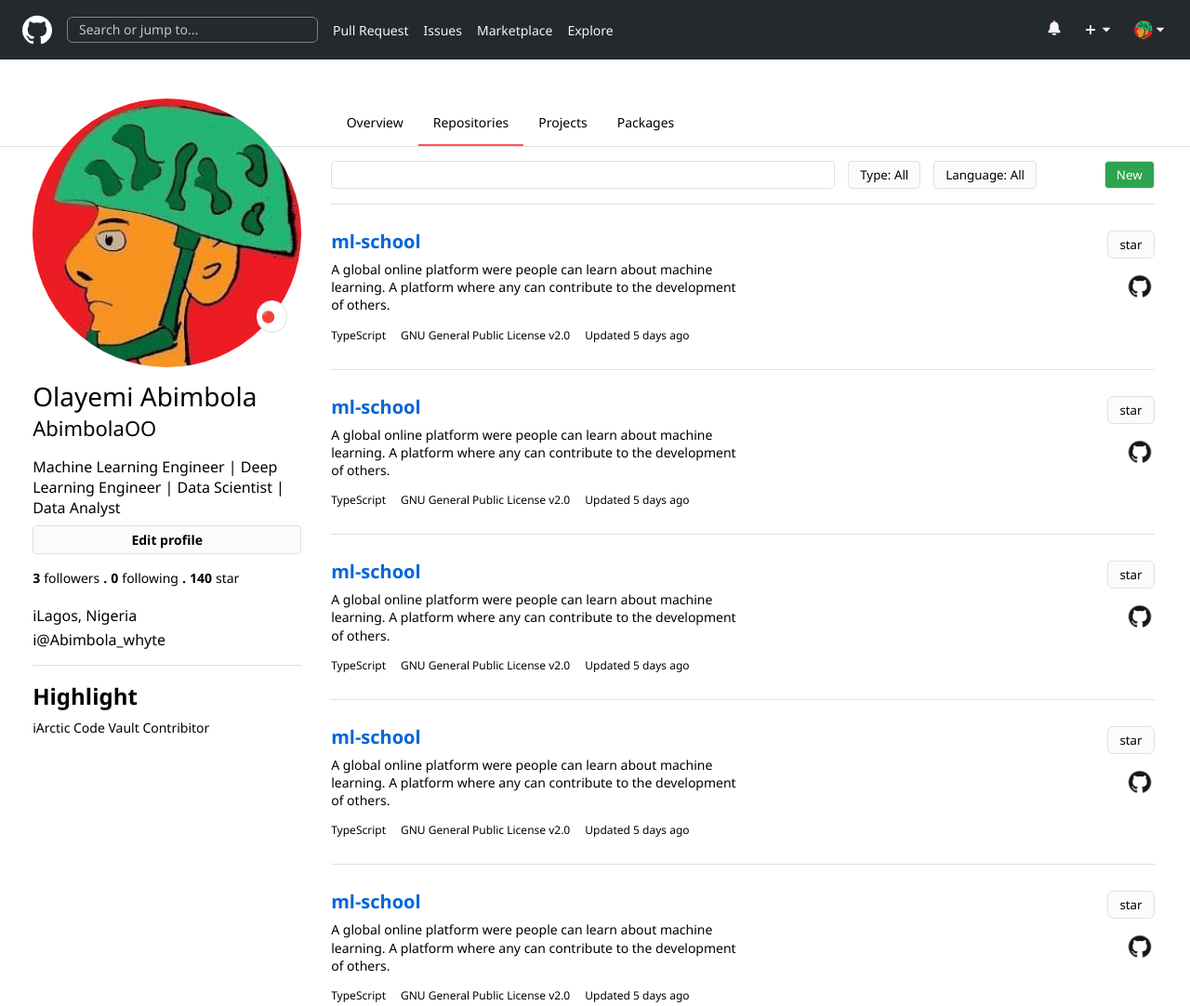
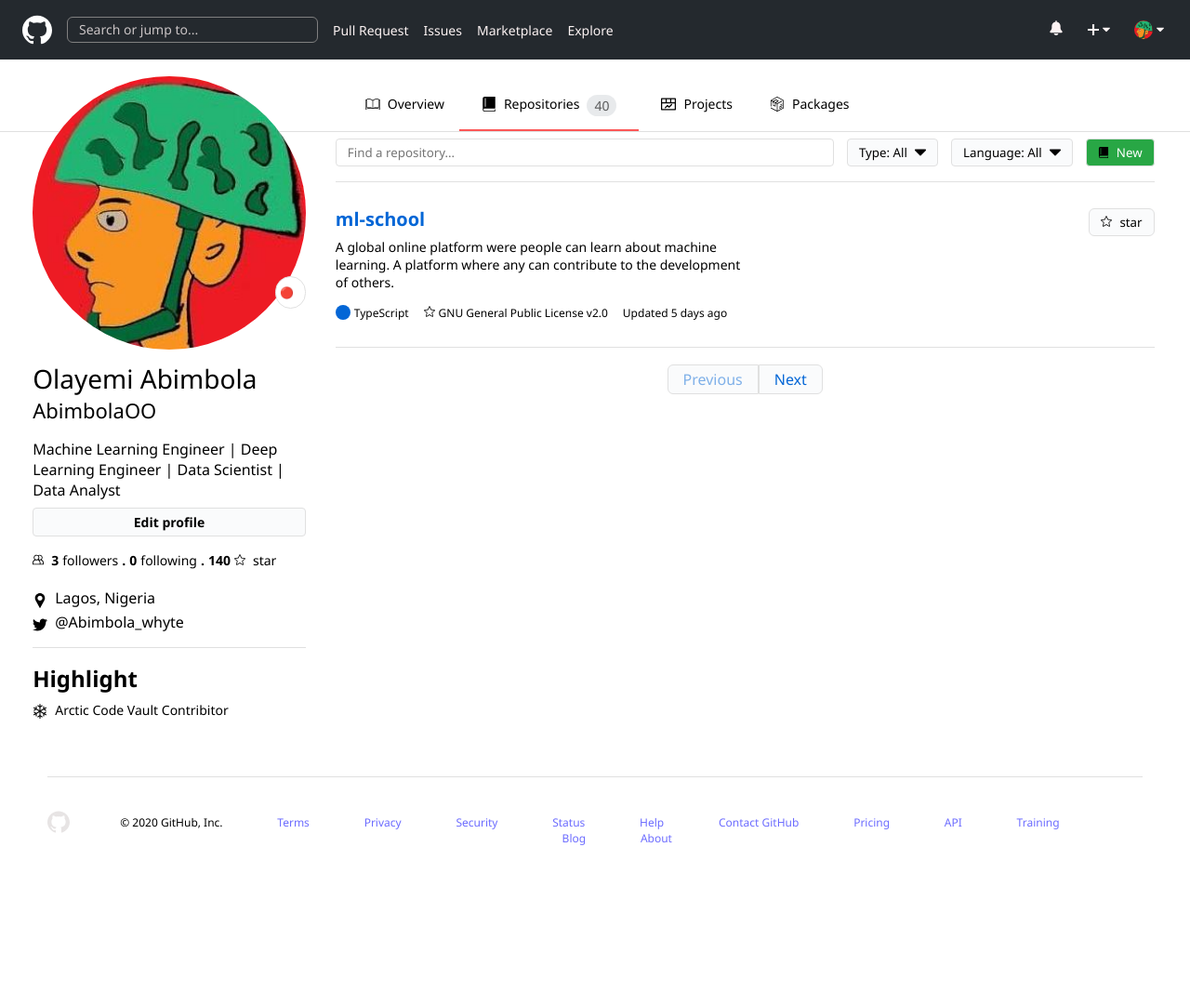
Before and after one commit to AbimbolaOO/buycoins-test, a plain HTML site: page index.html in a window 1280 px wide. Shown: the top 1082 px of the page at 93% size. After the commit the page ends 958 px from the top, so only its background shows below. Drawn offline with Linux system fonts and the light colour scheme.

Commit message:
fix: general ui fixes

```diff
--- a/index.html
+++ b/index.html
@@ -30,7 +30,7 @@
           />
         </form>
         <a href="#" class="hide">Dashboard</a>
-        <a href="#">Pull Request</a>
+        <a href="#" class="trimable-text">Pull Request</a>
         <a href="#">Issues</a>
         <a href="#">Marketplace</a>
         <a href="#">Explore</a>
@@ -41,15 +41,42 @@
             class="header-image"
           />AbimbolaOO</a
         >
-        <a href="#" class="nav-with-icon sign-out hide"
-          ><img src="assets/svg/logout.svg" alt="user image" /> Sign out</a
-        >
+        <a href="#" class="nav-with-icon hide">
+          <svg class="nav-with-svg-icon" viewBox="0 0 512 512">
+            <g>
+              <g>
+                <path
+                  d="M255.15,468.625H63.787c-11.737,0-21.262-9.526-21.262-21.262V64.638c0-11.737,9.526-21.262,21.262-21.262H255.15
+             c11.758,0,21.262-9.504,21.262-21.262S266.908,0.85,255.15,0.85H63.787C28.619,0.85,0,29.47,0,64.638v382.724
+             c0,35.168,28.619,63.787,63.787,63.787H255.15c11.758,0,21.262-9.504,21.262-21.262
+             C276.412,478.129,266.908,468.625,255.15,468.625z"
+                />
+              </g>
+            </g>
+            <g>
+              <g>
+                <path
+                  d="M505.664,240.861L376.388,113.286c-8.335-8.25-21.815-8.143-30.065,0.213s-8.165,21.815,0.213,30.065l92.385,91.173
+             H191.362c-11.758,0-21.262,9.504-21.262,21.262c0,11.758,9.504,21.263,21.262,21.263h247.559l-92.385,91.173
+             c-8.377,8.25-8.441,21.709-0.213,30.065c4.167,4.21,9.653,6.336,15.139,6.336c5.401,0,10.801-2.041,14.926-6.124l129.276-127.575
+             c4.04-3.997,6.336-9.441,6.336-15.139C512,250.302,509.725,244.88,505.664,240.861z"
+                />
+              </g>
+            </g>
+          </svg>
+          <span>Sign out</span>
+        </a>
       </nav>
       <!-- Header icons -->
       <div class="nav-icons">
         <!-- Icon 1 -->
-        <div id="hide-header-icon-0">
-          <svg height="16" viewBox="0 0 24 24" width="16">
+        <div>
+          <svg
+            id="hide-header-icon-0"
+            height="16"
+            viewBox="0 0 24 24"
+            width="16"
+          >
             <g>
               <path
                 d="m21.379 16.913c-1.512-1.278-2.379-3.146-2.379-5.125v-2.788c0-3.519-2.614-6.432-6-6.92v-1.08c0-.553-.448-1-1-1s-1 .447-1 1v1.08c-3.387.488-6 3.401-6 6.92v2.788c0 1.979-.867 3.847-2.388 5.133-.389.333-.612.817-.612 1.329 0 .965.785 1.75 1.75 1.75h16.5c.965 0 1.75-.785 1.75-1.75 0-.512-.223-.996-.621-1.337z"
@@ -67,8 +94,13 @@
           </div>
         </div>
         <!-- Icon 2 -->
-        <div id="hide-header-icon-1" class="hide-header-icon">
-          <svg viewBox="0 0 448 448" class="plus" width="16">
+        <div class="hide-header-icon">
+          <svg
+            id="hide-header-icon-1"
+            viewBox="0 0 448 448"
+            class="plus"
+            width="16"
+          >
             <path
               d="m272 184c-4.417969 0-8-3.582031-8-8v-176h-80v176c0 4.417969-3.582031 8-8 8h-176v80h176c4.417969 0 8 3.582031 8 8v176h80v-176c0-4.417969 3.582031-8 8-8h176v-80zm0 0"
             />
@@ -88,8 +120,9 @@
           </div>
         </div>
         <!-- Icon 3 -->
-        <div id="hide-header-icon-2" class="hide-header-icon">
+        <div class="hide-header-icon">
           <img
+            id="hide-header-icon-2"
             class="logo"
             src="assets/img/profile-picture.jpg"
             alt="abimbola's picture"
@@ -171,24 +204,61 @@
         <button class="edit-profile-btn">Edit profile</button>
         <!-- Github followers and stars -->
         <div class="followers-stars">
-          <a><span>3</span> followers </a>
+          <a
+            ><span
+              ><img
+                src="assets/svg/users.svg"
+                alt="icon"
+                class="followers-stars-icons" /></span
+            ><span>3</span> followers
+          </a>
           <span>.</span>
           <a> <span>0</span> following </a>
           <span>.</span>
-          <a> <span>140</span> star </a>
+          <a>
+            <span>140</span
+            ><span
+              ><img
+                src="assets/svg/star.svg"
+                alt="icon"
+                class="followers-stars-icons"
+            /></span>
+            star
+          </a>
         </div>
         <!--  -->
         <!-- Contact list -->
         <ul class="contact-list hidden-profile">
           <!-- Location -->
-          <li><span>i</span>Lagos, Nigeria</li>
+          <li>
+            <span
+              ><img
+                src="assets/svg/pin.svg"
+                alt="icon"
+                class="profile-icons" /></span
+            >Lagos, Nigeria
+          </li>
           <!-- Twitter handle -->
-          <li><span>i</span><a>@Abimbola_whyte</a></li>
+          <li>
+            <span
+              ><img
+                src="assets/svg/twitter.svg"
+                alt="icon"
+                class="profile-icons" /></span
+            ><a>@Abimbola_whyte</a>
+          </li>
         </ul>
         <!-- Highlight and Arctic Vault -->
         <div class="highlights hidden-profile">
           <h2>Highlight</h2>
-          <div class="arctic"><span>i</span>Arctic Code Vault Contribitor</div>
+          <div class="arctic">
+            <span
+              ><img
+                src="assets/svg/snowflake.svg"
+                alt="icon"
+                class="profile-icons" /></span
+            >Arctic Code Vault Contribitor
+          </div>
         </div>
         <!--  -->
       </section>
@@ -207,23 +277,75 @@
             />
             <div class="repo-user-name">AbimbolaOO</div>
           </div>
-          <a href="#">Overview</a>
-          <a href="#" class="repo-nav-active">Repositories</a>
-          <a href="#">Projects</a>
-          <a href="#">Packages</a>
+          <a href="#"
+            ><span
+              ><img
+                src="assets/svg/book.svg"
+                alt="icon"
+                class="repo-nav-icons" /></span
+            >Overview</a
+          >
+          <a href="#" class="repo-nav-active"
+            ><span
+              ><img
+                src="assets/svg/book-of-black-cover-closed.svg"
+                alt="icon"
+                class="repo-nav-icons" /></span
+            >Repositories <span class="repo-nav-text">40</span></a
+          >
+          <a href="#"
+            ><span
+              ><img
+                src="assets/svg/dashboard.svg"
+                alt="icon"
+                class="repo-nav-icons" /></span
+            >Projects</a
+          >
+          <a href="#"
+            ><span
+              ><img
+                src="assets/svg/box.svg"
+                alt="icon"
+                class="repo-nav-icons" /></span
+            >Packages</a
+          >
         </nav>
         <!-- Repository search bar section -->
         <section class="repo-search-container">
           <!-- Search bar -->
           <input
+            placeholder="Find a repository..."
             type="text"
             class="my-repo-search-text"
             name="myRepoSearchText"
           />
           <!-- buttons -->
-          <button>Type: All</button>
-          <button>Language: All</button>
-          <button>New</button>
+          <button>
+            Type: All
+            <span
+              ><img
+                src="assets/svg/sort-down.svg"
+                alt="icon"
+                class="search-icons"
+            /></span>
+          </button>
+          <button>
+            Language: All
+            <span
+              ><img
+                src="assets/svg/sort-down.svg"
+                alt="icon"
+                class="search-icons"
+            /></span>
+          </button>
+          <button>
+            <span
+              ><img
+                src="assets/svg/book-of-black-cover-closed.svg"
+                alt="icon"
+                class="search-icons" /></span
+            >New
+          </button>
         </section>
         <!-- Repositories list section -->
         <ul>
@@ -240,176 +362,30 @@
                 <!-- Repo info div -->
                 <div class="repo-info">
                   <ul class="repo-info-list">
+                    <li><div class="color-code"></div></li>
                     <li>TypeScript</li>
-                    <li>GNU General Public License v2.0</li>
+                    <li>
+                      <span
+                        ><img
+                          src="assets/svg/star.svg"
+                          alt="icon"
+                          class="repo-info-icons" /></span
+                      >GNU General Public License v2.0
+                    </li>
                     <li>Updated 5 days ago</li>
                   </ul>
                 </div>
               </div>
               <div class="star-and-activity">
                 <!-- Star button -->
-                <button>star</button>
-                <!-- Activity img -->
-                <img
-                  src="assets/img/GitHub.png"
-                  alt="github logo"
-                  class="logo"
-                />
-              </div>
-            </section>
-          </li>
-          <li>
-            <!-- Repository tile -->
-            <section class="repo-tile">
-              <div class="repo-meta-data">
-                <a href="#">ml-school</a>
-                <p>
-                  A global online platform were people can learn about machine
-                  learning. A platform where any can contribute to the
-                  development of others.
-                </p>
-                <!-- Repo info div -->
-                <div class="repo-info">
-                  <ul class="repo-info-list">
-                    <li>TypeScript</li>
-                    <li>GNU General Public License v2.0</li>
-                    <li>Updated 5 days ago</li>
-                  </ul>
-                </div>
-              </div>
-              <div class="star-and-activity">
-                <!-- Star button -->
-                <button>star</button>
-                <!-- Activity img -->
-                <img
-                  src="assets/img/GitHub.png"
-                  alt="github logo"
-                  class="logo"
-                />
-              </div>
-            </section>
-          </li>
-          <li>
-            <!-- Repository tile -->
-            <section class="repo-tile">
-              <div class="repo-meta-data">
-                <a href="#">ml-school</a>
-                <p>
-                  A global online platform were people can learn about machine
-                  learning. A platform where any can contribute to the
-                  development of others.
-                </p>
-                <!-- Repo info div -->
-                <div class="repo-info">
-                  <ul class="repo-info-list">
-                    <li>TypeScript</li>
-                    <li>GNU General Public License v2.0</li>
-                    <li>Updated 5 days ago</li>
-                  </ul>
-                </div>
-              </div>
-              <div class="star-and-activity">
-                <!-- Star button -->
-                <button>star</button>
-                <!-- Activity img -->
-                <img
-                  src="assets/img/GitHub.png"
-                  alt="github logo"
-                  class="logo"
-                />
-              </div>
-            </section>
-          </li>
-          <li>
-            <!-- Repository tile -->
-            <section class="repo-tile">
-              <div class="repo-meta-data">
-                <a href="#">ml-school</a>
-                <p>
-                  A global online platform were people can learn about machine
-                  learning. A platform where any can contribute to the
-                  development of others.
-                </p>
-                <!-- Repo info div -->
-                <div class="repo-info">
-                  <ul class="repo-info-list">
-                    <li>TypeScript</li>
-                    <li>GNU General Public License v2.0</li>
-                    <li>Updated 5 days ago</li>
-                  </ul>
-                </div>
-              </div>
-              <div class="star-and-activity">
-                <!-- Star button -->
-                <button>star</button>
-                <!-- Activity img -->
-                <img
-                  src="assets/img/GitHub.png"
-                  alt="github logo"
-                  class="logo"
-                />
-              </div>
-            </section>
-          </li>
-          <li>
-            <!-- Repository tile -->
-            <section class="repo-tile">
-              <div class="repo-meta-data">
-                <a href="#">ml-school</a>
-                <p>
-                  A global online platform were people can learn about machine
-                  learning. A platform where any can contribute to the
-                  development of others.
-                </p>
-                <!-- Repo info div -->
-                <div class="repo-info">
-                  <ul class="repo-info-list">
-                    <li>TypeScript</li>
-                    <li>GNU General Public License v2.0</li>
-                    <li>Updated 5 days ago</li>
-                  </ul>
-                </div>
-              </div>
-              <div class="star-and-activity">
-                <!-- Star button -->
-                <button>star</button>
-                <!-- Activity img -->
-                <img
-                  src="assets/img/GitHub.png"
-                  alt="github logo"
-                  class="logo"
-                />
-              </div>
-            </section>
-          </li>
-          <li>
-            <!-- Repository tile -->
-            <section class="repo-tile">
-              <div class="repo-meta-data">
-                <a href="#">ml-school</a>
-                <p>
-                  A global online platform were people can learn about machine
-                  learning. A platform where any can contribute to the
-                  development of others.
-                </p>
-                <!-- Repo info div -->
-                <div class="repo-info">
-                  <ul class="repo-info-list">
-                    <li>TypeScript</li>
-                    <li>GNU General Public License v2.0</li>
-                    <li>Updated 5 days ago</li>
-                  </ul>
-                </div>
-              </div>
-              <div class="star-and-activity">
-                <!-- Star button -->
-                <button>star</button>
-                <!-- Activity img -->
-                <img
-                  src="assets/img/GitHub.png"
-                  alt="github logo"
-                  class="logo"
-                />
+                <button>
+                  <span
+                    ><img
+                      src="assets/svg/star.svg"
+                      alt="icon"
+                      class="star-icons" /></span
+                  >star
+                </button>
               </div>
             </section>
           </li>
--- a/scripts/api/fetchData.mjs
+++ b/scripts/api/fetchData.mjs
@@ -3,7 +3,7 @@ import { elapsedTime, getApiProps } from "./utils.mjs";
 
 const githubData = {
   // the token below should only have public access i.e no security risk
-  token: "4f17051df33aaf26081d0b4a998cae988902718e",
+  token: "e94e3d231890131a9495c9790c927f30437018e1",
   userName: "AbimbolaOO",
 };
 
--- a/scripts/api/utils.mjs
+++ b/scripts/api/utils.mjs
@@ -18,7 +18,7 @@ export function elapsedTime(updatedAt) {
   } else if (timeGap < 3600 * 24 * 30) {
     return `updated ${currentTime.getDate() - updatedTime.getDate()} ago`;
   } else if (timeGap < 3600 * 24 * 30 * 365) {
-    return `updated ${updatedTime.getDate()} ${new Intl.DateTimeFormat(
+    return `updated on ${updatedTime.getDate()} ${new Intl.DateTimeFormat(
       "en-GB",
       options
     ).format(updatedTime)}`;
--- a/styles/css/drop-down.css
+++ b/styles/css/drop-down.css
@@ -89,6 +89,7 @@
 .notification-drop-down {
   position: absolute;
   justify-content: center;
+  align-items: center;
   width: 200px;
   color: white;
   font-size: 12px;
--- a/styles/css/git-repo-tile.css
+++ b/styles/css/git-repo-tile.css
@@ -9,7 +9,6 @@
 .repo-meta-data {
   display: flex;
   flex-direction: column;
-  /* border: 2px solid saddlebrown; */
   width: 75%;
 }
 
@@ -34,26 +33,20 @@
 
 .repo-info {
   display: flex;
-  /* border: 2px solid rebeccapurple; */
 }
 
 .repo-info-list {
   display: flex;
   font-size: 12px;
-  /* border: 2px solid red; */
 }
 
 .repo-info-list > * {
   margin-right: 16px;
 }
 
-/*  */
-
 .star-and-activity {
   display: flex;
   flex-direction: column;
-  /* border: 2px solid royalblue; */
-  /* width: 25%; */
   align-items: flex-end;
 }
 
@@ -65,5 +58,29 @@
   line-height: 20px;
   outline: none;
   margin-bottom: 14px;
-  /* display: block; */
+  transition: background-color 0.2s ease-in;
 }
+
+.star-and-activity button:hover {
+  background-color: #ebeef0;
+}
+
+.star-icons,
+.repo-info-icons {
+  align-self: flex-end;
+  width: 12px;
+  height: 12px;
+  margin-right: 8px;
+}
+
+.repo-info-icons {
+  margin-right: 4px;
+}
+
+.color-code {
+  width: 16px;
+  height: 16px;
+  background-color: #0366d6;
+  border-radius: 50%;
+  margin-right: -12px;
+}
--- a/styles/css/header.css
+++ b/styles/css/header.css
@@ -71,7 +71,6 @@ header * a:hover {
 
 .search::placeholder {
   color: rgba(252, 243, 243, 0.767);
-  opacity: 1;
 }
 
 .search:focus {
@@ -168,6 +167,12 @@ header * a:hover {
     width: 24px;
     margin-right: 8px;
   }
+
+  .nav-with-svg-icon {
+    width: 16px;
+    fill: white;
+    margin-right: 8px;
+  }
 }
 
 @media only screen and (min-width: 769px) {
@@ -214,7 +219,6 @@ header * a:hover {
   }
 
   .plus {
-    width: 10px !important;
-    margin-right: 4px;
+    width: 12px !important;
   }
 }
--- a/styles/css/images.css
+++ /dev/null
@@ -1,9 +0,0 @@
-.logo {
-  width: 32px;
-  height: 32px;
-}
-
-.focus-logo {
-  width: 16px;
-  height: 16px;
-}
--- a/styles/css/main-body.css
+++ b/styles/css/main-body.css
@@ -1,13 +1,10 @@
 .main-section {
   display: flex;
-  /* border: 2px solid rebeccapurple; */
   justify-content: space-around;
   margin: 1px 5% 32px;
 }
 
-/* main github content styles */
 .git-content {
-  /* border: 2px solid rgb(139, 114, 250); */
   flex: 3;
   padding-left: 16px;
 }
@@ -22,7 +19,6 @@
 }
 @media only screen and (min-width: 768px) {
   .main-section {
-    margin: 42px 3% 32px 1.5%;
-    /* position: relative; */
+    margin: 18px 3% 32px 1.5%;
   }
 }
--- a/styles/css/profile-section.css
+++ b/styles/css/profile-section.css
@@ -110,6 +110,13 @@
   font-size: 14px;
 }
 
+.followers-stars-icons {
+  align-self: center;
+  width: 16px;
+  height: 16px;
+  /* margin-right: 8px; */
+}
+
 @media only screen and (max-width: 768px) {
   .hidden-profile {
     display: none;
@@ -121,7 +128,7 @@
 
 @media only screen and (min-width: 769px) {
   .profile {
-    width: 321px;
+    flex: 1;
     padding: 0 16px;
     position: relative;
   }
@@ -142,8 +149,8 @@
 
   .focusing-container {
     position: absolute;
-    left: 80%;
-    top: 17%;
+    left: 85%;
+    top: 30%;
     background-color: white;
     border-radius: 20px;
     padding: 8px 4px;
@@ -157,4 +164,11 @@
   .focusing-container:hover > .focus-text {
     display: flex;
   }
+
+  .profile-icons {
+    align-self: flex-end;
+    width: 16px;
+    height: 16px;
+    margin-right: 8px;
+  }
 }
--- a/styles/css/repo-nav.css
+++ b/styles/css/repo-nav.css
@@ -7,10 +7,12 @@
 }
 
 .repo-nav a {
+  display: flex;
   padding: 16px 16px;
   position: relative;
   cursor: pointer;
   color: black;
+  align-items: center;
 }
 
 .repo-nav a:before {
@@ -21,7 +23,7 @@
   background-color: rgb(223, 222, 222);
   position: absolute;
   bottom: 0;
-  transition: height 0.4s ease-out;
+  transition: height 0.2s ease-in-out;
 }
 
 .repo-nav a:hover:before {
@@ -30,6 +32,10 @@
 .repo-nav a:active:before {
   height: 2px;
   background-color: rgb(252, 87, 87);
+}
+
+.repo-nav a span {
+  margin: 4px 8px 0px 8px;
 }
 
 .repo-nav-active {
@@ -44,6 +50,19 @@ a.repo-nav-active:before {
   background-color: rgb(252, 87, 87);
   position: absolute;
   bottom: 0;
+}
+
+.repo-nav-icons {
+  width: 16px;
+  height: 16px;
+}
+
+.repo-nav-text {
+  border-radius: 20px;
+  background-color: #d1d5da80;
+  padding: 2px 8px;
+  font-weight: regular;
+  color: rgba(0, 0, 0, 0.61);
 }
 
 @media only screen and (max-width: 768px) {
@@ -70,7 +89,7 @@ a.repo-nav-active:before {
   }
 
   .repo-nav .repo-nav-img-container {
-    margin-right: 200px;
+    margin-right: 17%;
     visibility: hidden;
   }
 
--- a/styles/css/repo-search.css
+++ b/styles/css/repo-search.css
@@ -1,3 +1,8 @@
+.repo-search-container,
+.repo-search-container * {
+  display: flex;
+  align-items: center;
+}
 .repo-search-container {
   padding: 16px 0 0 0;
   display: flex;
@@ -12,13 +17,24 @@
 
 .repo-search-container button {
   background-color: #fafbfc;
+  transition: background-color 0.2s ease-in;
+}
+
+.repo-search-container button:hover {
+  background-color: #ebeef0;
 }
 
 .repo-search-container button:last-child {
   margin-right: 0;
   margin-left: auto;
-  background-color: #2ea44f;
+  background-color: #28a745;
   color: #fff;
+}
+
+.repo-search-container button:last-child:hover {
+  margin-right: 0;
+  margin-left: auto;
+  background-color: #22863a;
 }
 
 .repo-search-container > * {
@@ -28,6 +44,18 @@
   border: 1px solid rgb(224, 224, 224);
   line-height: 20px;
   outline: none;
+}
+
+.search-icons {
+  align-self: flex-end;
+  width: 12px;
+  height: 12px;
+  margin-left: 8px;
+}
+
+.repo-search-container button:last-child .search-icons {
+  margin-left: 0;
+  margin-right: 8px;
 }
 
 @media only screen and (max-width: 768px) {
--- a/styles/style.css
+++ b/styles/style.css
@@ -9,4 +9,3 @@
 @import "css/git-repo-tile.css";
 @import "css/pagination.css";
 @import "css/footer.css";
-@import "css/images.css";
```
Also changed, not shown: assets/svg/pin.svg (added), assets/svg/snowflake.svg (added), assets/svg/star.svg (added), assets/svg/twitter.svg (added), assets/svg/users.svg (added).
